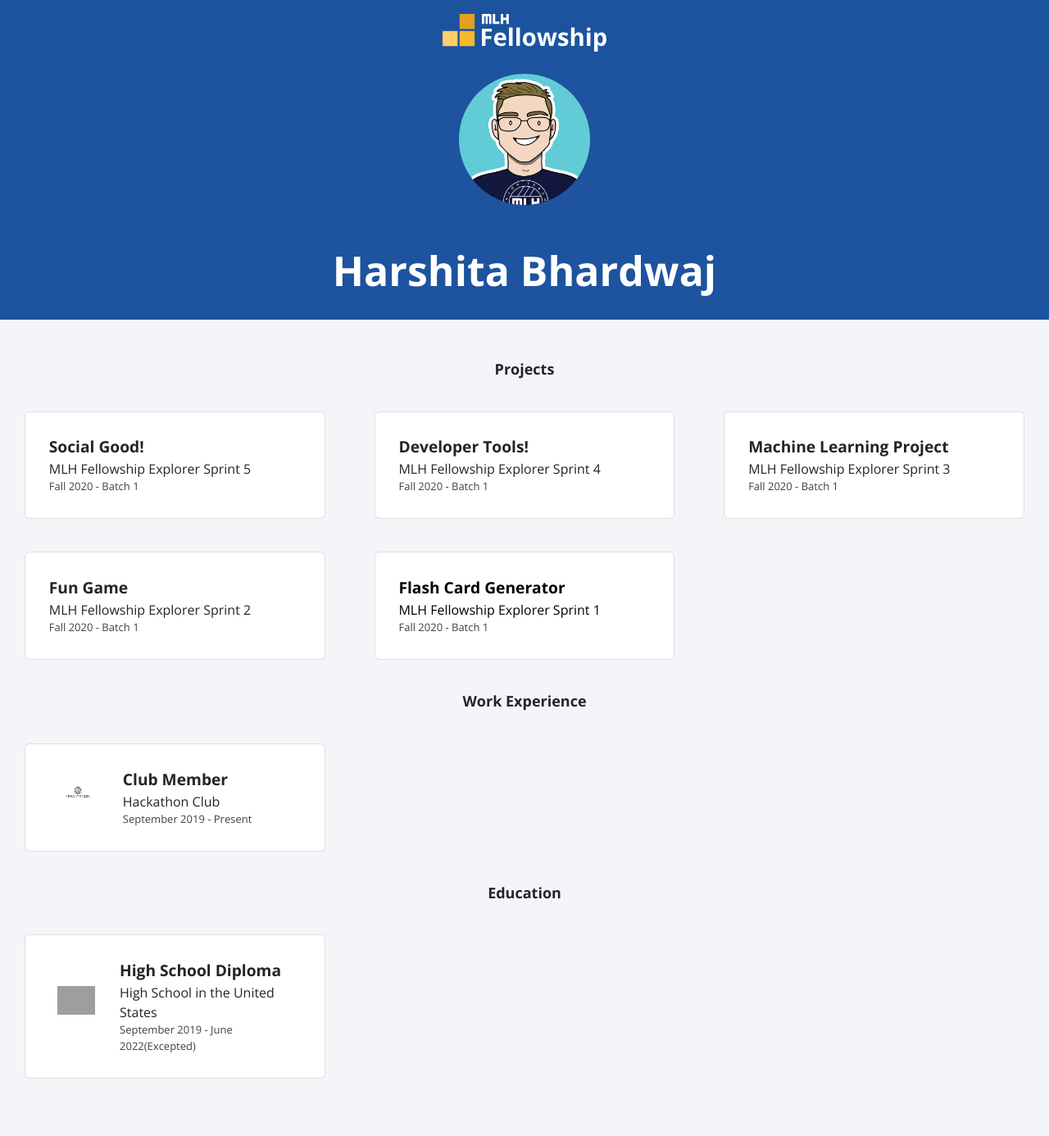
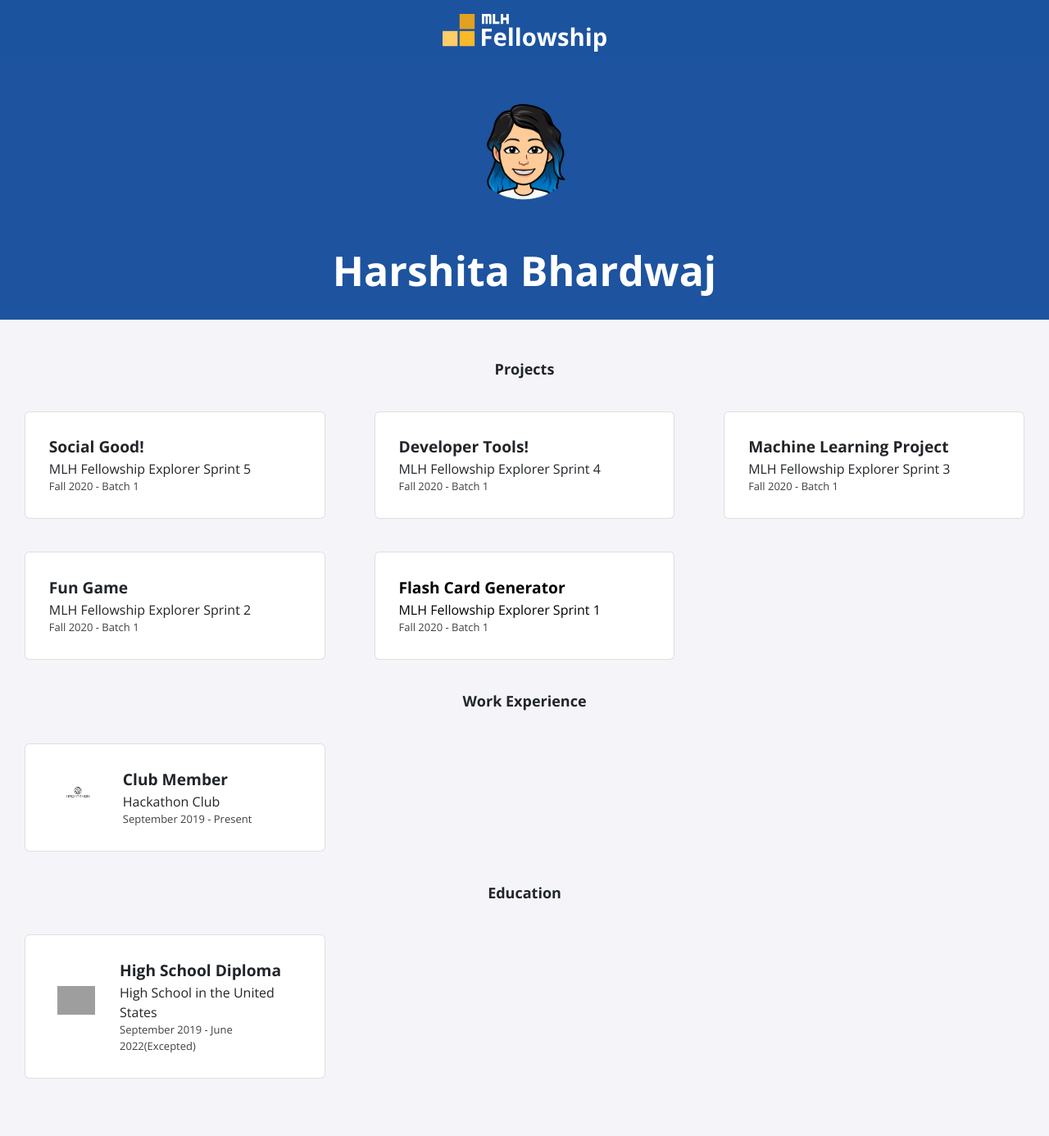
Before and after one commit to silverarrow975/silverarrow975.github.io, a Jekyll site: the page built from index.html, in a window 1280 px wide. Shown: the whole page at 82% size. Built offline with Jekyll 4.4.1, drawn with Linux system fonts in a browser that asks for light colours; nearby versions of some CDN libraries; grey boxes are pictures that could not be loaded.

Commit message:
Update profile.html

```diff
--- a/_includes/profile.html
+++ b/_includes/profile.html
@@ -1,6 +1,6 @@
 <div class="profile">
     <div class="profile-picture">
-        <img src="./assets/img/logo.jpg">
+        <img src="./assets/img/profile.png">
     </div>
     <h1>{{ site.title }}</h1>
 </div>
```
